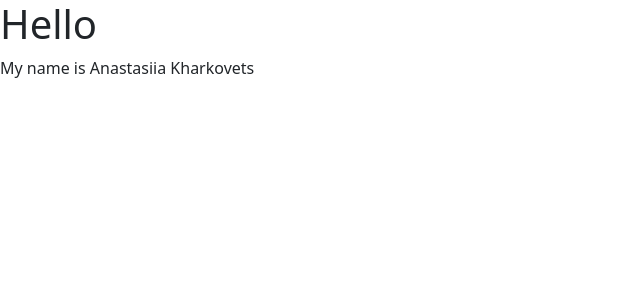
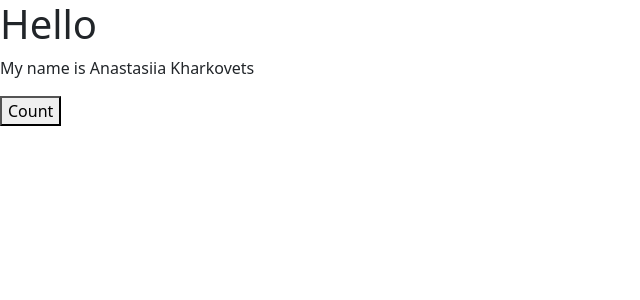
Before and after one commit to stpnst164/use-state-project, a React (Vite) app: page / in a window 1280 px wide. Shown: the top 300 px of the page, without its empty margins (0-640 px from the left). Built offline with nearby package versions, Linux system fonts and the light colour scheme.

Commit message:
onClick setCount

```diff
--- a/src/App.tsx
+++ b/src/App.tsx
@@ -9,6 +9,11 @@ function App() {
     <>
       <h1>Hello</h1>
       <p>My name is Anastasiia Kharkovets</p>
+      <button
+        onClick={() =>
+          setCount(5)
+        }
+        >Count</button>
     </>
   )
 }
```
